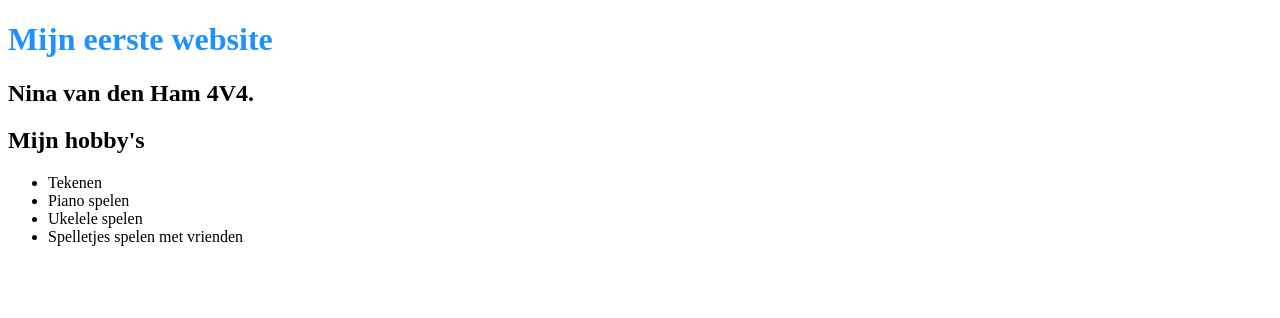
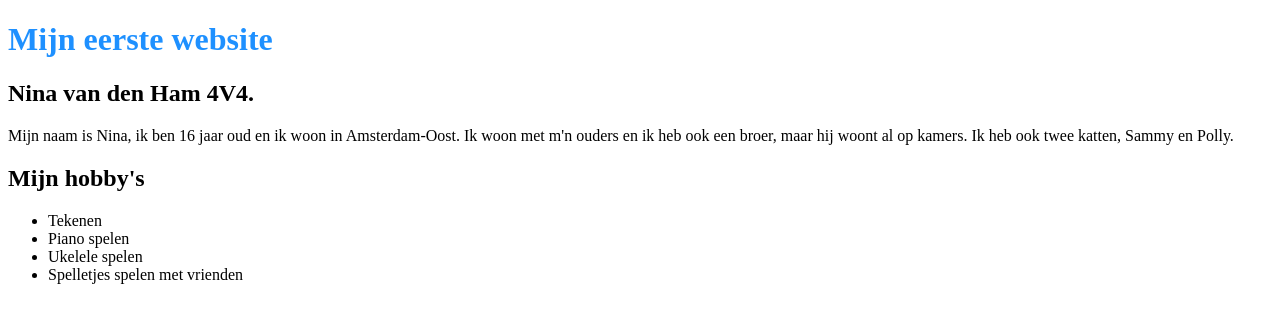
Before and after one commit to Nina2121/welkom, a plain HTML site: page index.html in a window 1280 px wide. Drawn offline with Linux system fonts and the light colour scheme.

Commit message:
informatie

```diff
--- a/index.html
+++ b/index.html
@@ -7,6 +7,9 @@
 
 <h1 style="color:DodgerBlue;">Mijn eerste website</h1>
 <h2>Nina van den Ham 4V4.</h2>
+
+  <p>Mijn naam is Nina, ik ben 16 jaar oud en ik woon in Amsterdam-Oost. Ik woon met m'n ouders en ik heb ook een broer, maar hij woont al
+    op kamers. Ik heb ook twee katten, Sammy en Polly.</p>
 
   <h2>Mijn hobby's</h2>
 
```
